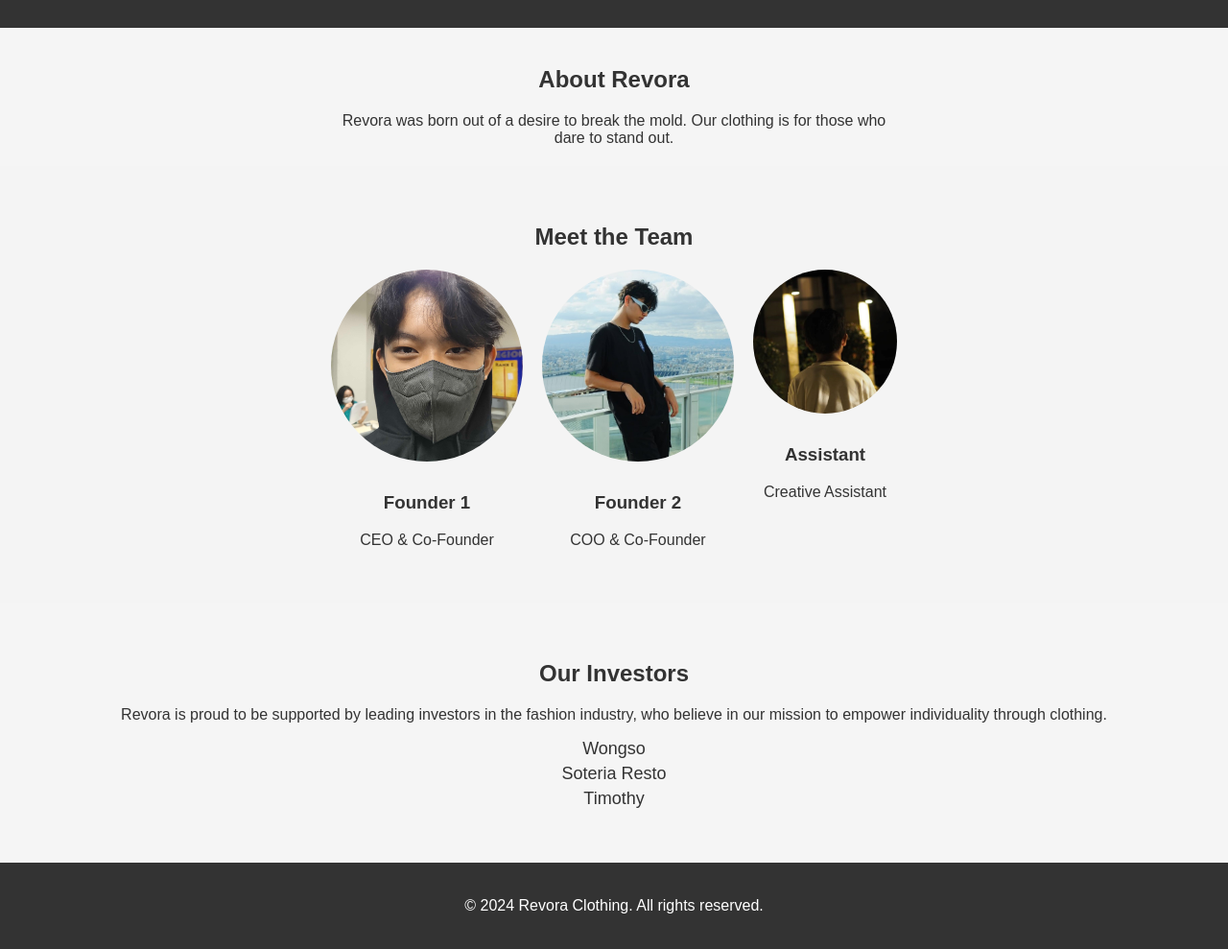
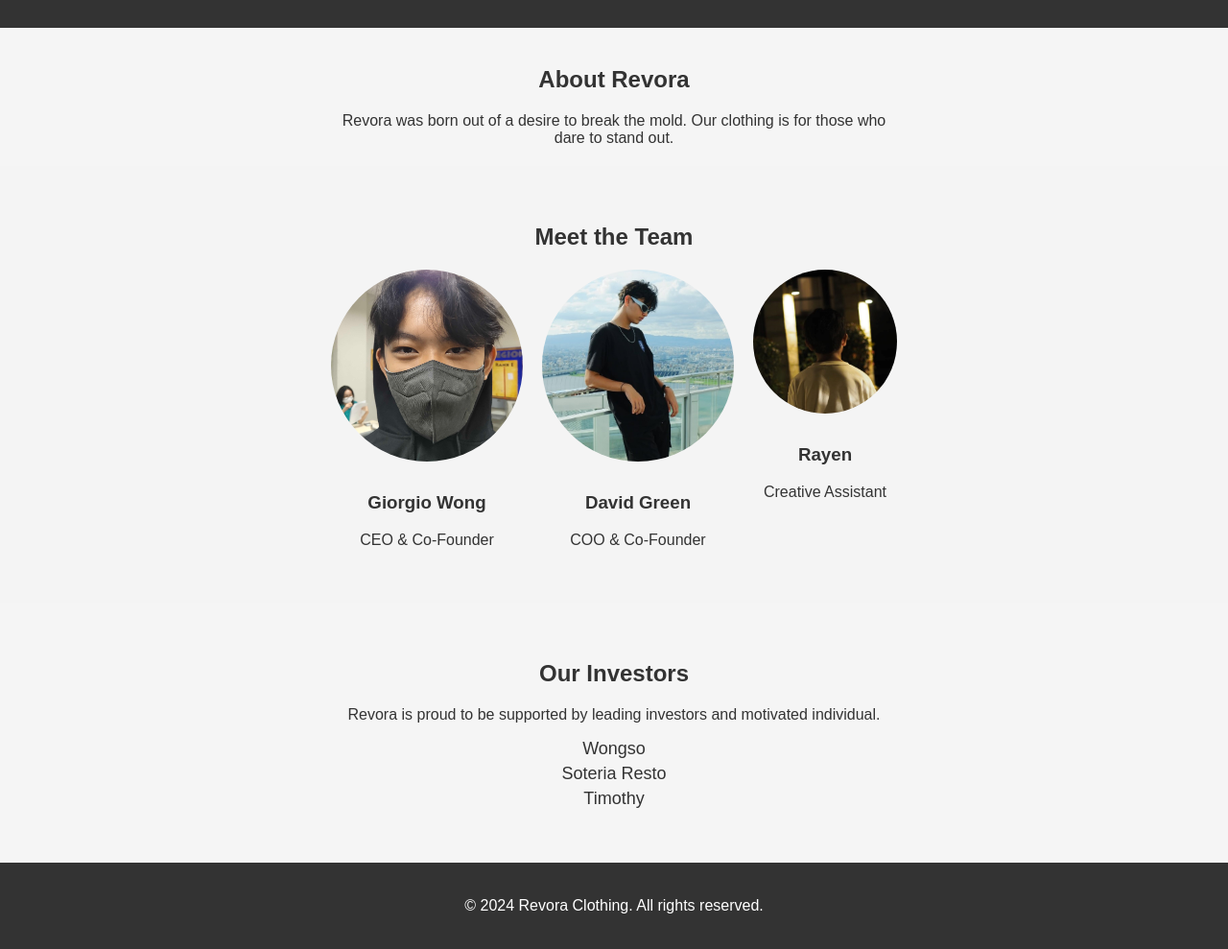
Before and after one commit to FortuneGio/revoraapparel, a plain HTML site: page about.html in a window 1280 px wide. Shown: the part 108-1097 px from the top of the page at 96% size. Drawn offline with Linux system fonts and the light colour scheme.

Commit message:
Update about.html

```diff
--- a/about.html
+++ b/about.html
@@ -30,19 +30,19 @@
       <!-- Founders Section -->
       <div class="team-member founder">
         <img src="Gio.jpg" alt="Founder 1" class="team-photo">
-        <h3>Founder 1</h3>
+        <h3>Giorgio Wong</h3>
         <p>CEO & Co-Founder</p>
       </div>
       <div class="team-member founder">
         <img src="david.jpg" alt="Founder 2" class="team-photo">
-        <h3>Founder 2</h3>
+        <h3>David Green</h3>
         <p>COO & Co-Founder</p>
       </div>
 
       <!-- Assistant Section -->
       <div class="team-member assistant">
         <img src="Rayen.jpg" alt="Assistant" class="team-photo">
-        <h3>Assistant</h3>
+        <h3>Rayen</h3>
         <p>Creative Assistant</p>
       </div>
     </div>
@@ -51,7 +51,7 @@
   <!-- New Investors Section -->
   <section id="investors">
     <h2>Our Investors</h2>
-    <p>Revora is proud to be supported by leading investors in the fashion industry, who believe in our mission to empower individuality through clothing.</p>
+    <p>Revora is proud to be supported by leading investors and motivated individual.</p>
     <ul>
       <li>Wongso</li>
       <li>Soteria Resto</li>
```
